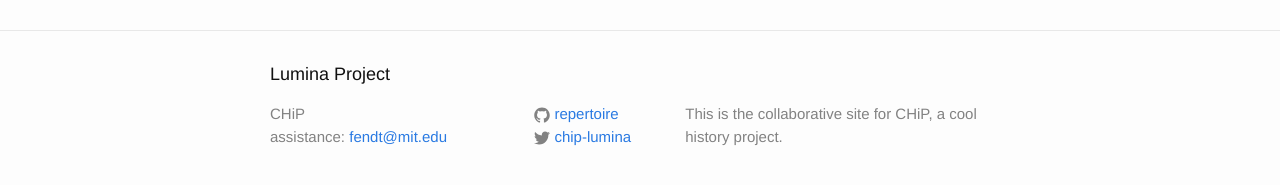
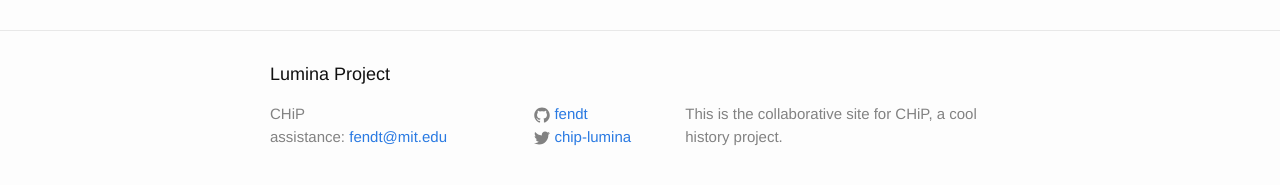
Before and after one commit to CHiP-project/chip-lumina.github.io, a Jekyll site: the page built from index.html, in a window 1280 px wide. Shown: the part 572-757 px from the top of the page. Built offline with Jekyll 4.4.1, drawn with Linux system fonts in a browser that asks for light colours.

Commit message:
Update _config.yml
Change site URL

```diff
--- a/_config.yml
+++ b/_config.yml
@@ -6,9 +6,9 @@
 description: > # this means to ignore newlines until "baseurl:"
   This is the collaborative site for CHiP, a cool history project.
 baseurl: "" # the subpath of your site, e.g. /blog/
-url: "http://chip-lumina.github.io/" # the base hostname & protocol for your site
+url: "https://chip-project.github.io/chip-lumina.github.io/" # the base hostname & protocol for your site
 twitter_username: chip-lumina
-github_username: repertoire
+github_username: fendt
 permalink: none
 
 # Build settings
@@ -16,8 +16,8 @@
 
 prose:
   rooturl: '_posts'
-  siteurl: "http://chip-lumina.github.io/"
-  relativeLinks: 'http://chip-lumina.github.io/links.jsonp'
+  siteurl: "https://chip-project.github.io/chip-lumina.github.io/"
+  relativeLinks: 'https://chip-project.github.io/chip-lumina.github.io/links.jsonp'
   media: 'assets'
   metadata:
     _posts:
```
